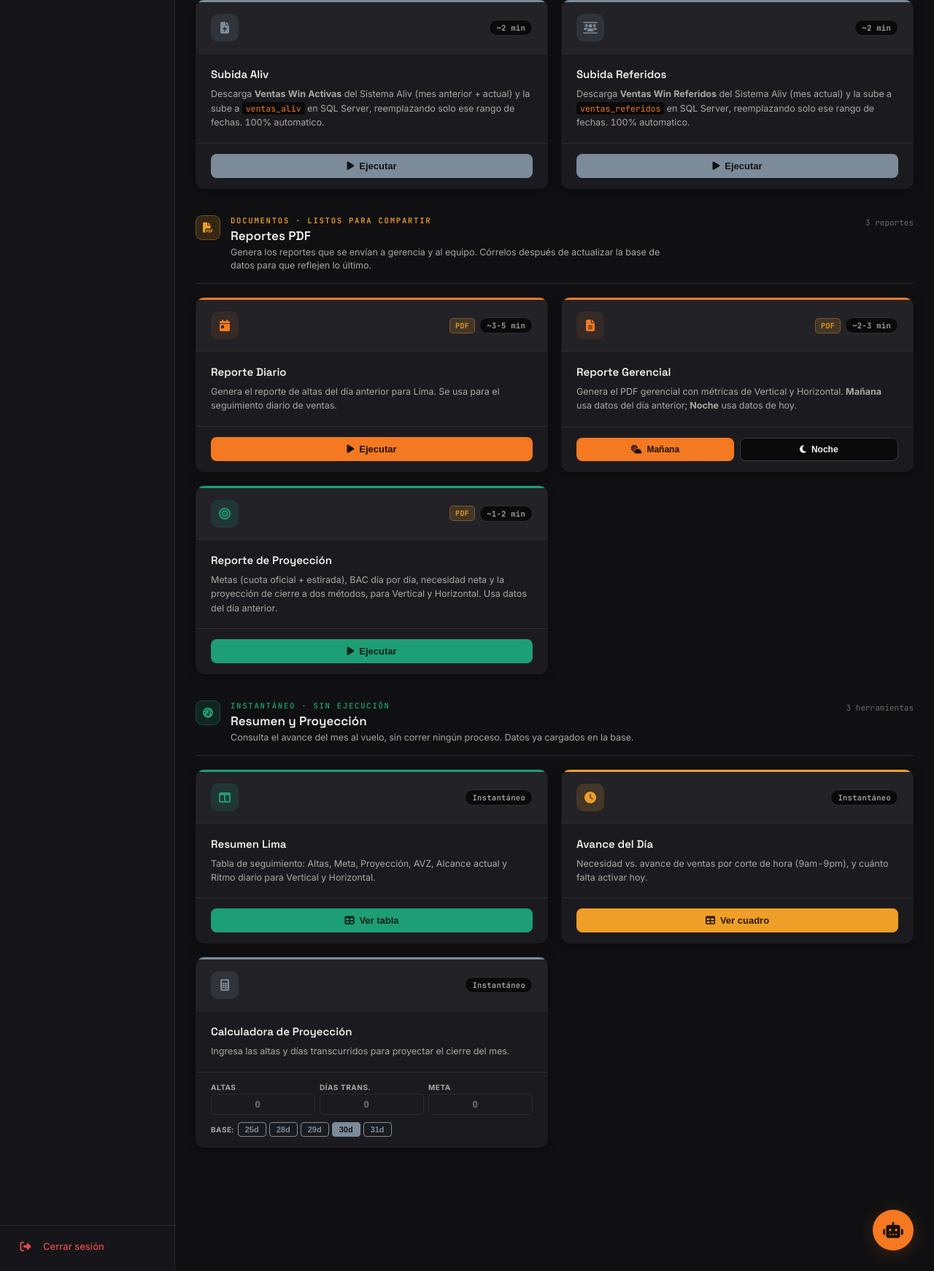
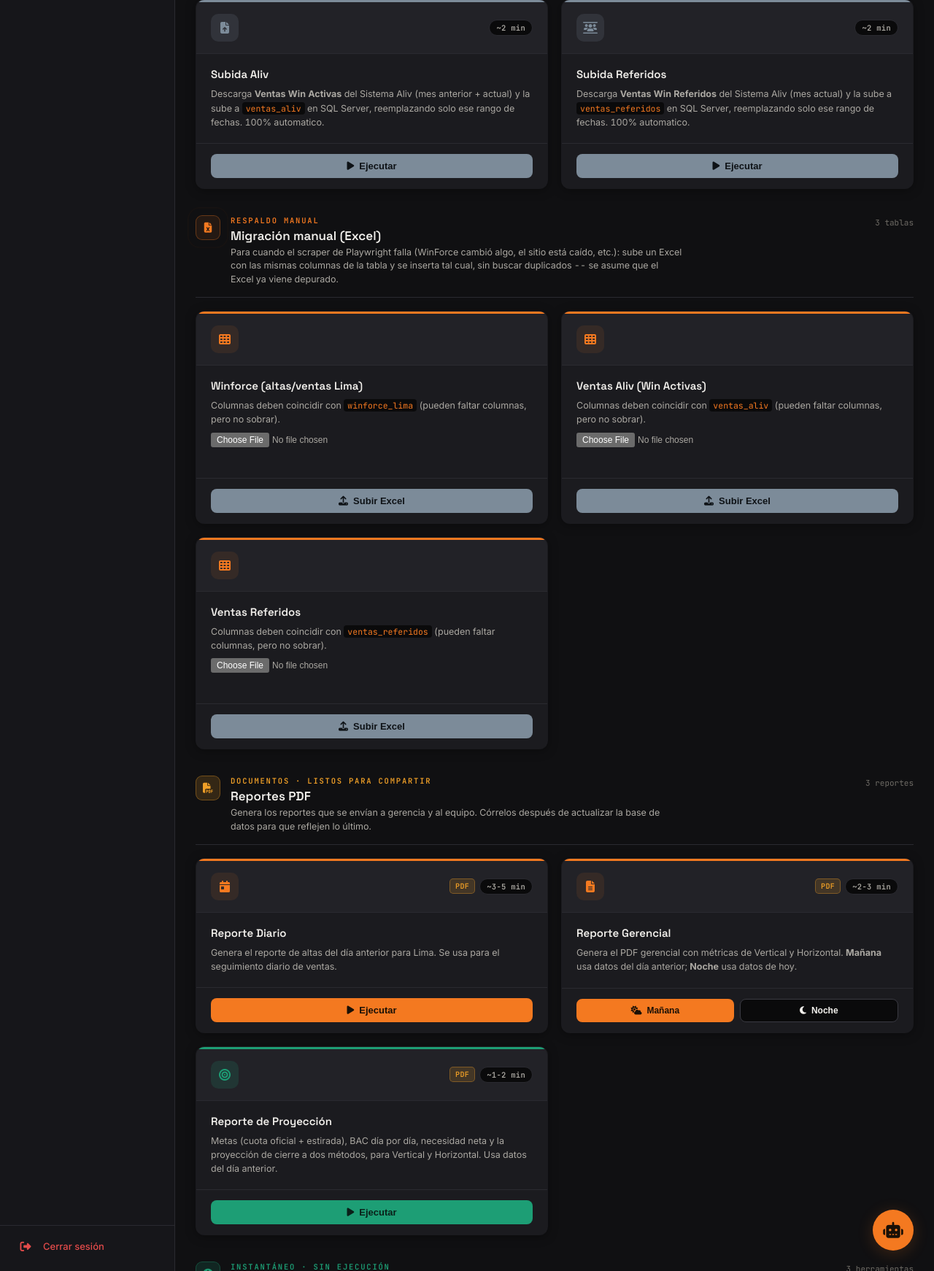
Before and after one commit to rvillenaTelecom/Intranet_Aliv, a Flask app: page /pipeline in a window 1280 px wide. Shown: the part 858-2600 px from the top of the page at 73% size. Run offline with Flask 3, Linux system fonts and the light colour scheme; the visitor is signed in with stand-in values (Sample User, id 1).

Commit message:
Agrega migracion manual por Excel para winforce_lima/ventas_aliv/ventas_referidos
Respaldo para cuando el scraper de Playwright falla (motivado por el
timeout de WinforceLima2026.py de hoy): en la pagina Pipeline, seccion
nueva "Migracion manual (Excel)" con un boton de subida por tabla.

- /pipeline/subir-excel (POST, solo admin): valida que las columnas
  del Excel existan en la tabla (rechaza columnas desconocidas con
  mensaje claro; columnas faltantes se permiten, quedan NULL) e
  inserta las filas tal cual con pandas.to_sql(if_exists='append'),
  mismo patron que usa Carga_SQL.py para la carga automatica. Sin
  deduplicacion -- se asume que el Excel ya viene depurado.
- db_helper.get_columnas_tabla_excel()/insertar_excel_tabla(): excluye
  columnas IDENTITY (ventas_referidos.id) de las validas, ya que SQL
  Server no deja insertarlas a mano.
- Whitelist explicita de tablas (_VENTAS_TABLES_EXCEL en app.py) --
  el nombre de tabla nunca es arbitrario aunque se interpole en SQL.

Probado end-to-end: insercion real verificada en ventas_referidos,
rechazo de columna inexistente, rechazo de tabla fuera de whitelist,
rol no-admin bloqueado por el guard de roles existente.

Co-Authored-By: Claude Sonnet 5 <noreply@anthropic.com>

```diff
--- a/Intranet/app.py
+++ b/Intranet/app.py
@@ -36,6 +36,14 @@ _INTRANET_DIR  = os.path.dirname(os.path.abspath(__file__))
 _PIPELINE_DIR  = os.path.join(os.path.dirname(_INTRANET_DIR), 'Pipeline')
 _PIPELINE_SCRIPT = os.path.join(_PIPELINE_DIR, 'run_pipeline.py')
 _FASES_VALIDAS = {'bd', 'daily', 'consolidar', 'actualizar_ventas', 'subida_aliv', 'subida_referidos', 'reporte_diario', 'reporte_gerente', 'reporte_nocturno', 'reporte_proyeccion'}
+# Tablas a las que el admin puede subir un Excel a mano (respaldo manual
+# cuando el scraper de Playwright falla, ver pipeline_subir_excel()) --
+# whitelist explícita para no permitir escribir en cualquier tabla de la BD.
+_VENTAS_TABLES_EXCEL = {
+    'winforce_lima':    'Winforce (altas/ventas Lima)',
+    'ventas_aliv':       'Ventas Aliv (Win Activas)',
+    'ventas_referidos':  'Ventas Referidos',
+}
 # Render no tiene Playwright/Chromium instalado (Intranet/requirements.txt no
 # los incluye a propósito) -- el pipeline de scraping solo puede correr desde
 # la PC local. Render define RENDER=true automáticamente en su entorno.
@@ -833,7 +841,57 @@ def eliminar_usuario(uid):
 def pipeline():
     return render_template('pipeline.html',
                            user=session['name'], role=session['role'],
-                           corriendo=_pipeline_running, is_render=IS_RENDER)
+                           corriendo=_pipeline_running, is_render=IS_RENDER,
+                           ventas_tables=_VENTAS_TABLES_EXCEL)
+
+
+@app.route('/pipeline/subir-excel', methods=['POST'])
+@login_required
+def pipeline_subir_excel():
+    """Migración manual: sube un Excel con las mismas columnas de una tabla
+    de ventas y lo inserta tal cual -- respaldo para cuando el scraper de
+    Playwright falla (ver WinforceLima2026.py)."""
+    if session.get('role') != 'admin':
+        return jsonify({'ok': False, 'error': 'Sin permisos de administrador'}), 403
+
+    tabla = request.form.get('tabla', '')
+    if tabla not in _VENTAS_TABLES_EXCEL:
+        return jsonify({'ok': False, 'error': 'Tabla no válida'}), 400
+
+    archivo = request.files.get('archivo')
+    if not archivo or not archivo.filename:
+        return jsonify({'ok': False, 'error': 'No se recibió ningún archivo'}), 400
+    if not archivo.filename.lower().endswith(('.xlsx', '.xls')):
+        return jsonify({'ok': False, 'error': 'El archivo debe ser .xlsx o .xls'}), 400
+
+    try:
+        import pandas as pd
+        df = pd.read_excel(archivo)
+    except Exception as e:
+        return jsonify({'ok': False, 'error': f'No se pudo leer el Excel: {e}'}), 400
+
+    if df.empty:
+        return jsonify({'ok': False, 'error': 'El Excel no tiene filas'}), 400
+
+    try:
+        columnas_validas = set(db_helper.get_columnas_tabla_excel(tabla))
+    except Exception as e:
+        return jsonify({'ok': False, 'error': f'No se pudo validar las columnas de {tabla}: {e}'}), 500
+
+    desconocidas = [c for c in df.columns if c not in columnas_validas]
+    if desconocidas:
+        return jsonify({
+            'ok': False,
+            'error': f'{len(desconocidas)} columna(s) del Excel no existen en {tabla}: {", ".join(desconocidas)}',
+        }), 400
+
+    try:
+        filas = db_helper.insertar_excel_tabla(tabla, df)
+    except Exception as e:
+        import traceback; traceback.print_exc()
+        return jsonify({'ok': False, 'error': f'Error al insertar en la base de datos: {e}'}), 500
+
+    return jsonify({'ok': True, 'filas': filas, 'tabla': tabla})
 
 
 @app.route('/pipeline/ejecutar', methods=['POST'])
--- a/Intranet/db_helper.py
+++ b/Intranet/db_helper.py
@@ -2862,3 +2862,35 @@ def get_prediccion_dia():
     except Exception as e:
         print(f"Error get_prediccion_dia: {e}")
         return None
+
+
+# ─── MIGRACIÓN MANUAL (EXCEL) ────────────────────────────────────────────────
+# Respaldo para cuando el scraper de Playwright falla (ver pipeline.html,
+# sección "Subir Excel") -- el admin sube un Excel con las mismas columnas de
+# la tabla y se inserta tal cual, sin buscar duplicados (se asume que el
+# Excel ya viene depurado del lado del usuario).
+
+# Columnas IDENTITY (autogeneradas por SQL Server) que nunca deben venir en
+# el Excel -- intentar insertarlas tira error de SQL Server.
+_EXCEL_TABLAS_COLUMNAS_IDENTITY = {
+    'ventas_referidos': {'id'},
+}
+
+
+def get_columnas_tabla_excel(tabla):
+    """Columnas válidas para subir por Excel a `tabla` -- todas las columnas
+    reales de la tabla, menos las IDENTITY (autogeneradas)."""
+    df = get_data(f"SELECT TOP 0 * FROM dbo.{tabla}")
+    identity = _EXCEL_TABLAS_COLUMNAS_IDENTITY.get(tabla, set())
+    return [c for c in df.columns if c not in identity]
+
+
+def insertar_excel_tabla(tabla, df):
+    """Inserta las filas de `df` (ya validadas contra get_columnas_tabla_excel)
+    en `tabla`, tal cual -- sin buscar duplicados. `tabla` debe venir ya
+    validado contra una whitelist (ver _VENTAS_TABLES_EXCEL en app.py) antes
+    de llegar acá, porque se interpola directo en el SQL."""
+    from db_config import get_engine
+    engine = get_engine()
+    df.to_sql(tabla, engine, schema='dbo', if_exists='append', index=False)
+    return len(df)
--- a/Intranet/templates/pipeline.html
+++ b/Intranet/templates/pipeline.html
@@ -179,6 +179,49 @@
 </div>
 </div>
 <!-- ═══════════ /ZONA 1 ═══════════ -->
+
+<!-- ═══════════ ZONA 1B — MIGRACIÓN MANUAL (EXCEL) ═══════════ -->
+<div class="pl-section pl-section-db">
+    <div class="pl-section-head">
+        <div class="pl-section-icon"><i class="fa-solid fa-file-excel"></i></div>
+        <div>
+            <span class="pl-section-eyebrow">Respaldo manual</span>
+            <div class="pl-section-title">Migración manual (Excel)</div>
+            <div class="pl-section-desc">Para cuando el scraper de Playwright falla (WinForce cambió algo, el sitio está caído, etc.): sube un Excel con las mismas columnas de la tabla y se inserta tal cual, sin buscar duplicados -- se asume que el Excel ya viene depurado.</div>
+        </div>
+        <div class="pl-section-count">{{ ventas_tables|length }} tablas</div>
+    </div>
+
+<div class="pl-grid">
+    {% for tabla, label in ventas_tables.items() %}
+    <div class="pl-card" data-tabla="{{ tabla }}">
+        <div class="pl-card-header">
+            <div class="pl-card-icon"><i class="fa-solid fa-table-cells"></i></div>
+        </div>
+        <div class="pl-card-body">
+            <div class="pl-card-title">{{ label }}</div>
+            <div class="pl-card-desc">Columnas deben coincidir con <code>{{ tabla }}</code> (pueden faltar columnas, pero no sobrar).</div>
+            <input type="file" id="excelFile_{{ tabla }}" accept=".xlsx,.xls"
+                   style="width:100%; font-size:12px; color:var(--text-secondary); margin-top:8px;"
+                   {% if role != 'admin' %}disabled{% endif %}>
+            <div id="excelMsg_{{ tabla }}" style="font-size:12px; margin-top:8px; min-height:16px;"></div>
+        </div>
+        <div class="pl-card-footer">
+            {% if role == 'admin' %}
+            <button class="pl-btn pl-btn-slate" id="excelBtn_{{ tabla }}" onclick="subirExcel('{{ tabla }}')">
+                <i class="fa-solid fa-upload"></i> Subir Excel
+            </button>
+            {% else %}
+            <button class="pl-btn pl-btn-run" disabled>
+                <i class="fa-solid fa-upload"></i> Subir Excel
+            </button>
+            {% endif %}
+        </div>
+    </div>
+    {% endfor %}
+</div>
+</div>
+<!-- ═══════════ /ZONA 1B ═══════════ -->
 
 <!-- ═══════════ ZONA 2 — REPORTES PDF ═══════════ -->
 <div class="pl-section pl-section-reportes">
@@ -563,6 +606,41 @@ function setRunning(running) {
         statusEl.innerHTML = '<i class="fa-solid fa-circle-check"></i> Listo';
         if (cancelBtn) cancelBtn.style.display = 'none';
     }
+}
+
+function subirExcel(tabla) {
+    const input = document.getElementById('excelFile_' + tabla);
+    const msgEl = document.getElementById('excelMsg_' + tabla);
+    const btn   = document.getElementById('excelBtn_' + tabla);
+    if (!input.files.length) {
+        msgEl.style.color = 'var(--danger)';
+        msgEl.textContent = 'Selecciona un archivo primero.';
+        return;
+    }
+    const fd = new FormData();
+    fd.append('tabla', tabla);
+    fd.append('archivo', input.files[0]);
+    btn.disabled = true;
+    msgEl.style.color = 'var(--text-secondary)';
+    msgEl.textContent = 'Subiendo…';
+    fetch('/pipeline/subir-excel', { method: 'POST', body: fd })
+        .then(r => r.json())
+        .then(data => {
+            btn.disabled = false;
+            if (data.ok) {
+                msgEl.style.color = 'var(--success)';
+                msgEl.textContent = data.filas + ' filas insertadas en ' + data.tabla + '.';
+                input.value = '';
+            } else {
+                msgEl.style.color = 'var(--danger)';
+                msgEl.textContent = data.error || 'Error desconocido.';
+            }
+        })
+        .catch(err => {
+            btn.disabled = false;
+            msgEl.style.color = 'var(--danger)';
+            msgEl.textContent = 'Error de red: ' + err;
+        });
 }
 
 function ejecutar(fase) {
```
